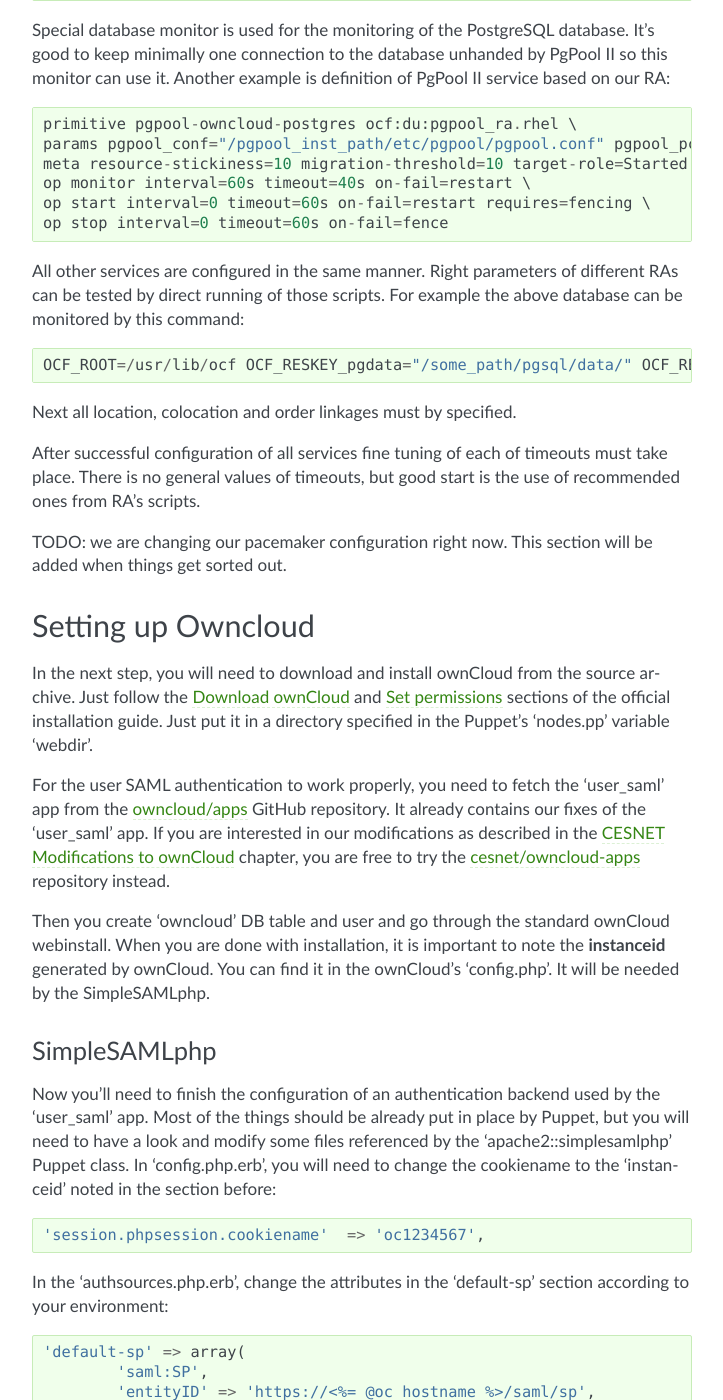
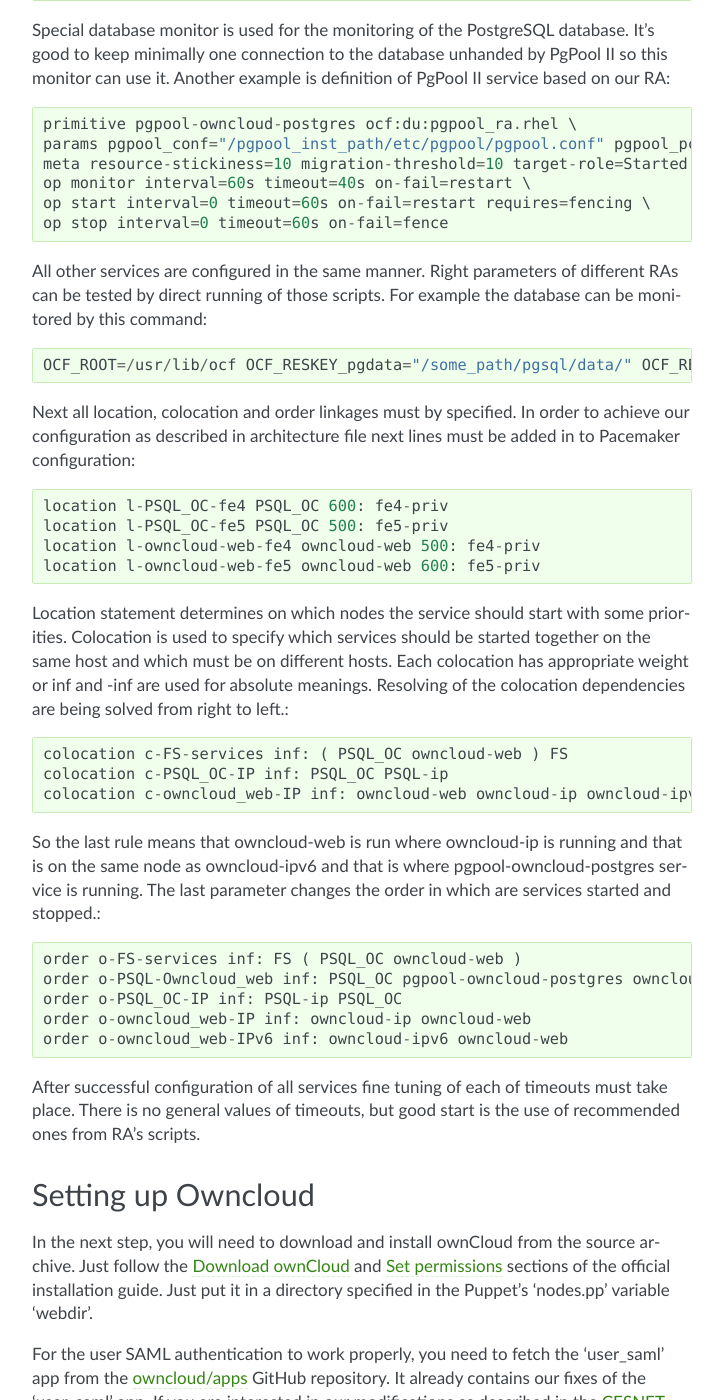
Before and after one commit to switch-ch/cloudservice-owncloud, a Sphinx documentation site: the page built from source/cesnet/installation.rst, in a window 1280 px wide and 1400 px high, scrolled down 3730 px. Shown: the whole window, without its empty margins (388-1111 px from the left). Built offline with Sphinx 7.4.7, drawn with Linux system fonts in a browser that asks for light colours.

Commit message:
HA desription in install finished

```diff
--- a/source/cesnet/installation.rst
+++ b/source/cesnet/installation.rst
@@ -168,16 +168,34 @@
         op start interval=0 timeout=60s on-fail=restart requires=fencing \
         op stop interval=0 timeout=60s on-fail=fence
 
-All other services are configured in the same manner. Right parameters of different RAs can be tested by direct running of those scripts. For example the above database can be monitored by this command::
+All other services are configured in the same manner. Right parameters of different RAs can be tested by direct running of those scripts. For example the database can be monitored by this command::
 
         OCF_ROOT=/usr/lib/ocf OCF_RESKEY_pgdata="/some_path/pgsql/data/" OCF_RESKEY_pghost=IP_address OCF_RESKEY_monitor_password="password" OCF_RESKEY_monitor_user=user OCF_RESKEY_pgdb=monitor /usr/lib/ocf/resource.d/heartbeat/pgsql monitor
 
-Next all location, colocation and order linkages must by specified.
+Next all location, colocation and order linkages must by specified. In order to achieve our configuration as described in architecture file next lines must be added in to Pacemaker configuration::
+
+        location l-PSQL_OC-fe4 PSQL_OC 600: fe4-priv
+        location l-PSQL_OC-fe5 PSQL_OC 500: fe5-priv
+        location l-owncloud-web-fe4 owncloud-web 500: fe4-priv
+        location l-owncloud-web-fe5 owncloud-web 600: fe5-priv
+
+Location statement determines on which nodes the service should start with some priorities.
+Colocation is used to specify which services should be started together on the same host and which must be on different hosts. Each colocation has appropriate weight or inf and -inf are used for absolute meanings. Resolving of the colocation dependencies are being solved from right to left.::
+
+        colocation c-FS-services inf: ( PSQL_OC owncloud-web ) FS
+        colocation c-PSQL_OC-IP inf: PSQL_OC PSQL-ip
+        colocation c-owncloud_web-IP inf: owncloud-web owncloud-ip owncloud-ipv6 pgpool-owncloud-postgres
+
+So the last rule means that owncloud-web is run where owncloud-ip is running and that is on the same node as owncloud-ipv6 and that is where pgpool-owncloud-postgres service is running.
+The last parameter changes the order in which are services started and stopped.::
+
+        order o-FS-services inf: FS ( PSQL_OC owncloud-web )
+        order o-PSQL-Owncloud_web inf: PSQL_OC pgpool-owncloud-postgres owncloud-web
+        order o-PSQL_OC-IP inf: PSQL-ip PSQL_OC
+        order o-owncloud_web-IP inf: owncloud-ip owncloud-web
+        order o-owncloud_web-IPv6 inf: owncloud-ipv6 owncloud-web
 
 After successful configuration of all services fine tuning of each of timeouts must take place. There is no general values of timeouts, but good start is the use of recommended ones from RA's scripts.
-
-TODO: we are changing our pacemaker configuration right now. This section
-will be added when things get sorted out.
 
 Setting up Owncloud
 -------------------
```
